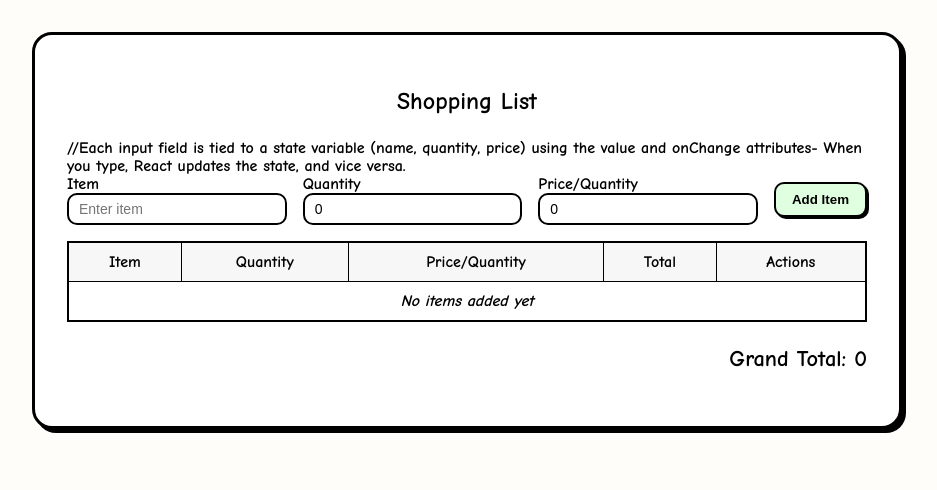
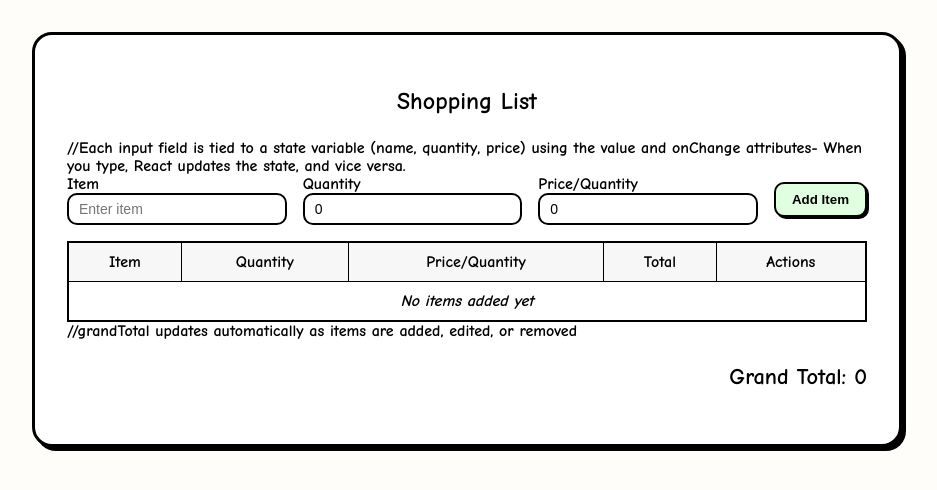
Before and after one commit to de-scientist/shopping-list-app, a React (Vite) app: page / in a window 1280 px wide. Shown: the top 490 px of the page, without its empty margins (173-1110 px from the left). Built offline with nearby package versions, Linux system fonts and the light colour scheme.

Commit message:
grandTotal updates automatically as items are added, edited, or removed

```diff
--- a/src/components/Shopping.tsx
+++ b/src/components/Shopping.tsx
@@ -157,6 +157,7 @@ const ShoppingApp: React.FC = () => {
         </tbody>
       </table>
 
+//grandTotal updates automatically as items are added, edited, or removed
       <h3 className="grand-total">Grand Total: {grandTotal}</h3>
     </div>
   );
```
